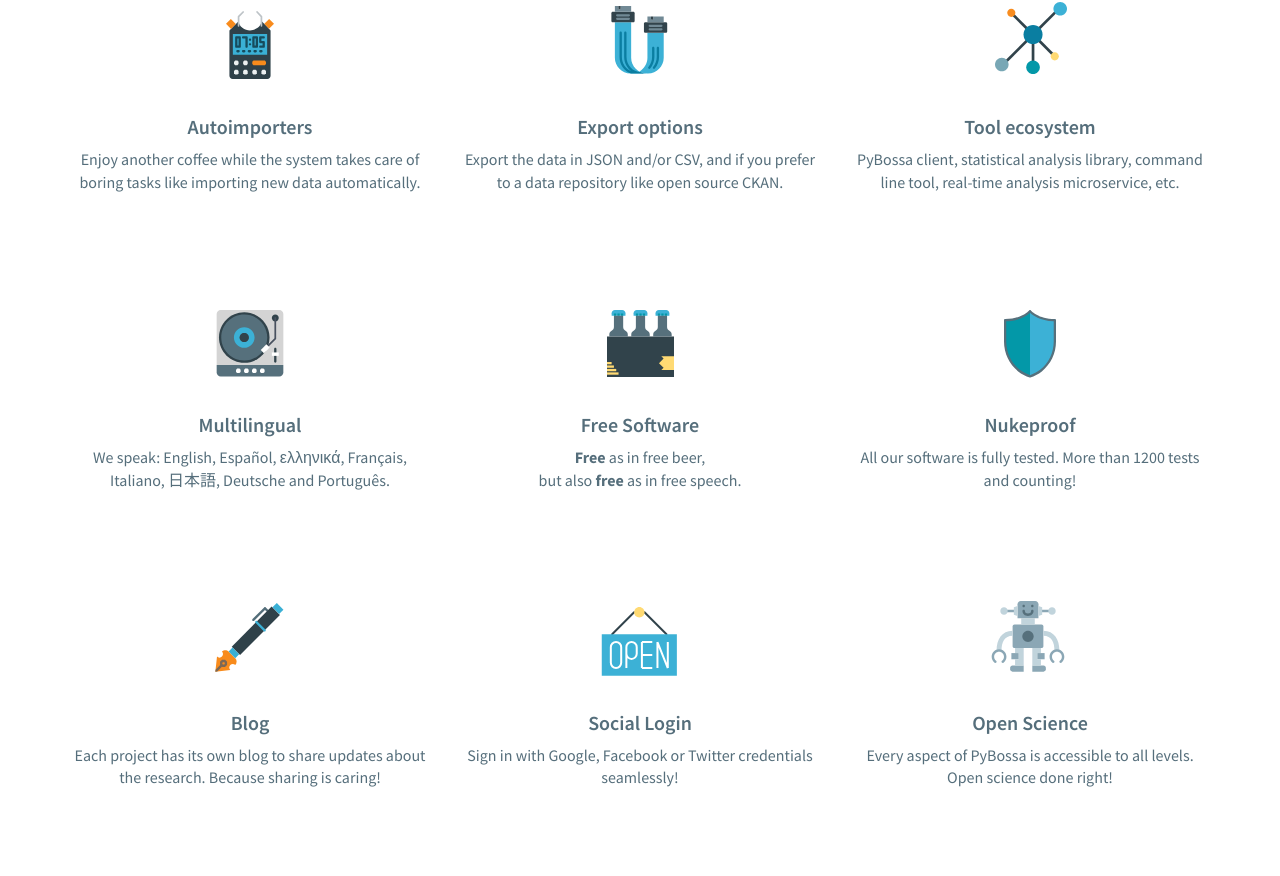
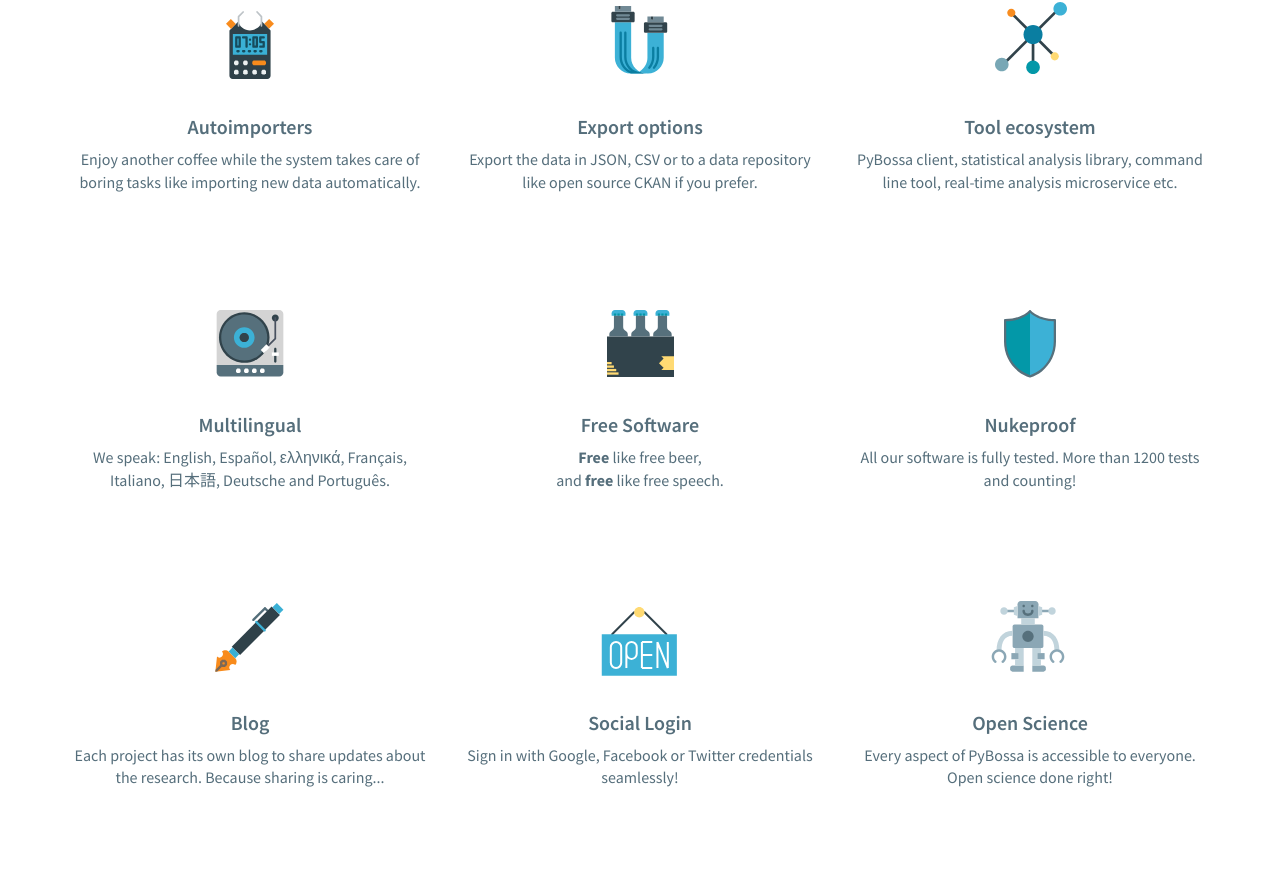
Before and after one commit to Scifabric/pybossa.github.io, a Jekyll site: the page built from features/index.html, in a window 1280 px wide and 1400 px high, scrolled down 869 px. Shown: the part 111-987 px from the top of the window. Built offline with Jekyll 4.4.1, drawn with Linux system fonts in a browser that asks for light colours; nearby versions of some CDN libraries; Markdown is read by kramdown in place of the engine named in the settings; a style sheet for code colours, icons or effects is not loaded; some of the changed text lies outside the part shown.

Commit message:
Edits to features

```diff
--- a/features/index.html
+++ b/features/index.html
@@ -63,12 +63,12 @@ css: features
             <div id="export" class="col-md-4 feature">
                 <img src="/assets/img/export.svg"/>
                 <h3>Export options</h3>
-                <p>Export the data in JSON and/or CSV, and if you prefer to a data repository like open source CKAN.</p>
+                <p>Export the data in JSON, CSV or to a data repository like open source CKAN if you prefer.</p>
             </div>
             <div id="ecosystem" class="col-md-4 feature">
                 <img src="/assets/img/ecosystem.svg"/>
                 <h3>Tool ecosystem</h3>
-                <p>PyBossa client, statistical analysis library, command line tool, real-time analysis microservice, etc.</p>
+                <p>PyBossa client, statistical analysis library, command line tool, real-time analysis microservice etc.</p>
             </div>
         </div>
 
@@ -81,7 +81,7 @@ css: features
             <div id="free" class="col-md-4 feature">
                 <img src="/assets/img/open-source.svg"/>
                 <h3>Free Software</h3>
-                <p><strong>Free</strong> as in free beer,</br> but also <strong>free</strong> as in free speech.</p>
+                <p><strong>Free</strong> like free beer,</br> and <strong>free</strong> like free speech.</p>
             </div>
             <div id="nuke-proof" class="col-md-4 feature">
                 <img src="/assets/img/nukeproof.svg"/>
@@ -94,7 +94,7 @@ css: features
             <div class="col-md-4 feature">
                 <img src="/assets/img/blog.svg"/>
                 <h3>Blog</h3>
-                <p>Each project has its own blog to share updates about the research. Because sharing is caring!</p>
+                <p>Each project has its own blog to share updates about the research. Because sharing is caring...</p>
             </div>
             <div id="social" class="col-md-4 feature">
                 <img src="/assets/img/social.svg"/>
@@ -104,7 +104,7 @@ css: features
             <div id="open" class="col-md-4 feature">
                 <img src="/assets/img/open-science.svg"/>
                 <h3>Open Science</h3>
-                <p>Every aspect of PyBossa is accessible to all levels. Open science done right!</p>
+                <p>Every aspect of PyBossa is accessible to everyone. Open science done right!</p>
             </div>
         </div>
 
--- a/index.html
+++ b/index.html
@@ -108,7 +108,7 @@ active: index
 
                 <div class="media-body">
                     <h4 class="media-heading">Private</h4>
-                    <p class="media-description">Data belongs to you. Keep it private or make it public – it’s your choice.</p>
+                    <p class="media-description">Data belongs to you. Keep it private or make it public. It’s your choice.</p>
                 </div>
             </div>
         </div>
```
Also changed, not shown: other parts of features/index.html (+1 -1 lines).
